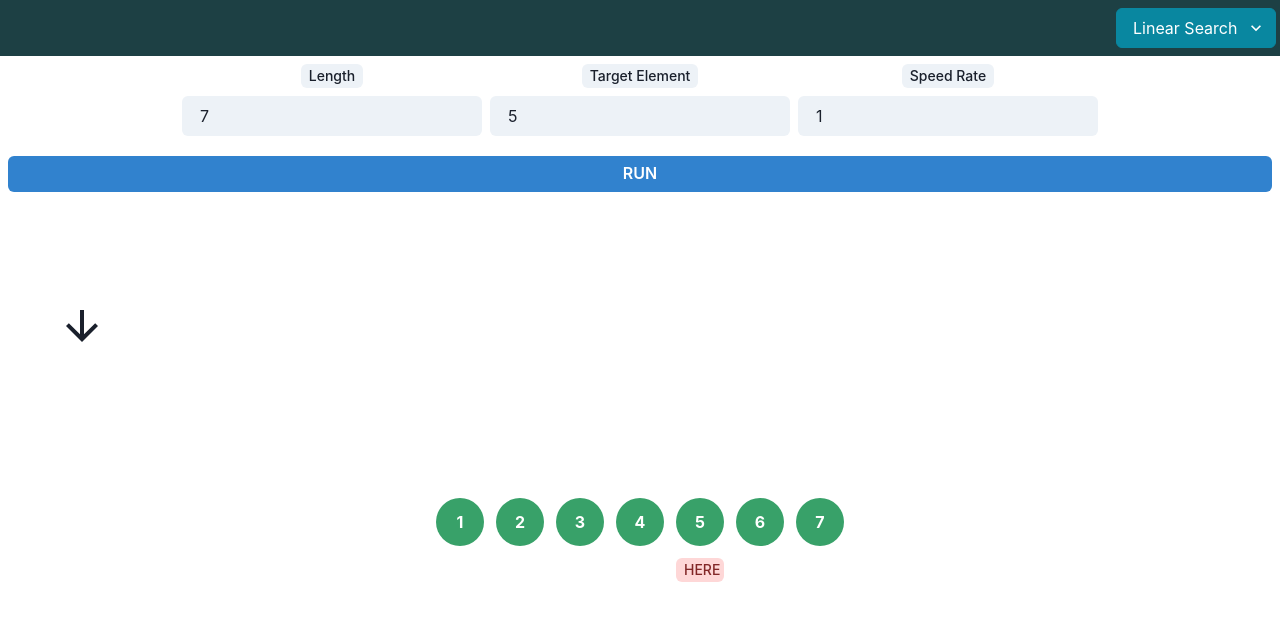
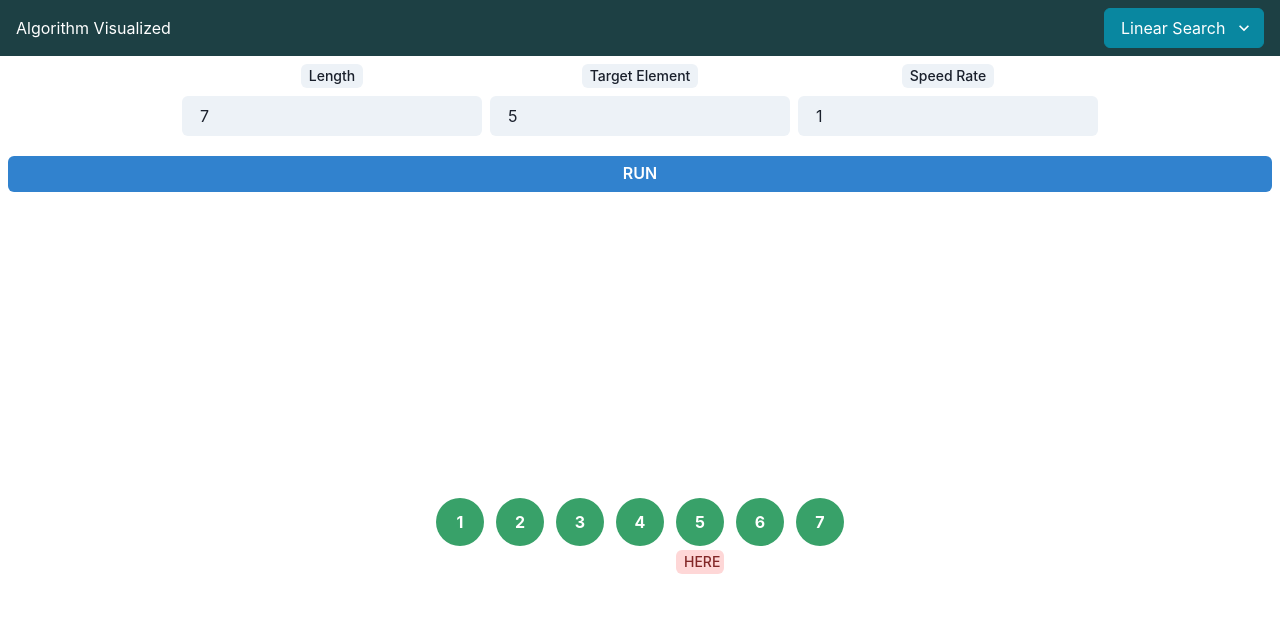
Before and after one commit to wlcharlie/algo-visual, a React (Create React App) app: page /linear-search in a window 1280 px wide. Shown: the top 620 px of the page. Built offline with nearby package versions, Linux system fonts and the light colour scheme.

Commit message:
[fix] bug

```diff
--- a/src/components/Header.js
+++ b/src/components/Header.js
@@ -1,11 +1,12 @@
 import { useNavigate, useLocation } from "react-router-dom"
-import { Select, Stack, HStack } from "@chakra-ui/react"
+import { Select, Stack, HStack, Text } from "@chakra-ui/react"
 
 export default function Header() {
   const navigate = useNavigate()
   const location = useLocation()
   return (
-    <HStack width="100%" height="7vh" bg="teal.900" align="center" justify="flex-end" p={1}>
+    <HStack width="100%" height="7vh" bg="teal.900" align="center" justify="space-between" p={4}>
+      <Text color="white">Algorithm Visualized</Text>
       <Stack width={40}>
         <Select
           bg="cyan.700"
--- a/src/components/linear-search/CircleElement.js
+++ b/src/components/linear-search/CircleElement.js
@@ -6,7 +6,7 @@ const ELE_AREA_ARGUS = 12
 
 const AnimatedCircle = animated(Circle)
 
-export default function CircleElement({ element }) {
+export default function CircleElement({ element, index }) {
   const { colors } = useTheme()
 
   const colorControl = useCallback(
@@ -23,21 +23,27 @@ export default function CircleElement({ element }) {
   })
 
   return (
-    <VStack position="relative" ref={element.ref}>
     <AnimatedCircle
       style={{ ...scaleSpring, ...bgSpring }}
       width={ELE_AREA_ARGUS}
       height={ELE_AREA_ARGUS}
       color="white"
       fontWeight="bolder"
+      position="relative"
+      zIndex={999 - index}
+      ref={element.ref}
     >
       {element.value}
-      </AnimatedCircle>
       {element.isTarget && (
-        <Tag position="absolute" bottom={-(ELE_AREA_ARGUS / 2) - 3} colorScheme="red">
+        <Tag
+          position="absolute"
+          bottom={-(ELE_AREA_ARGUS / 2) - 1}
+          colorScheme="red"
+          zIndex={999 - index}
+        >
           HERE
         </Tag>
       )}
-    </VStack>
+    </AnimatedCircle>
   )
 }
--- a/src/pages/binary-search/index.js
+++ b/src/pages/binary-search/index.js
@@ -29,6 +29,7 @@ export default function BinarySearchPage() {
     const target = getTarget()
 
     setElements(initElementsArray(length, target))
+    setLogSet([{ left: 1, right: length, middle: Math.floor((length + 1) / 2), value: target }])
   }
 
   const RunningProcess = async () => {
@@ -68,10 +69,10 @@ export default function BinarySearchPage() {
         if (i === set.length - 1) {
           setIsReady(false)
         }
-      }, (i === 0 ? 1000 : 1000 * i) / speedRate)
+      }, (i === 0 ? 1000 : 1000 * (i + 1)) / speedRate)
 
       if (target === middle) {
-        setLogSet(set)
+        setLogSet(prev => [...prev, ...set])
         break
       }
     }
@@ -112,8 +113,6 @@ export default function BinarySearchPage() {
         position="relative"
         flexWrap="wrap"
       >
-        {/* <Pointer position={arrowPosition} ref={arrowRef} /> */}
-
         {elements.map(ele => (
           <CircleElement key={ele.value} element={ele} />
         ))}
--- a/src/pages/linear-search/index.js
+++ b/src/pages/linear-search/index.js
@@ -19,7 +19,7 @@ export default function LinearSearchPage() {
   const arrowRef = useRef()
   const [isReady, setIsReady] = useState(false)
   const [elements, setElements] = useState(() => initElementsArray())
-  const [arrowPosition, setArrowPosition] = useState({ x: 50, y: 50 })
+  const [arrowPosition, setArrowPosition] = useState({ x: -50, y: 0 })
 
   const SettingView = () => {
     const { getLength, getTarget } = variabelRef.current
@@ -41,8 +41,10 @@ export default function LinearSearchPage() {
       const top = ref.current.offsetTop
       const left = ref.current.offsetLeft
       const positionX = left
-      const positionY = top - arrowHeight
-      setTimeout(() => {
+      const positionY = top - arrowHeight < top ? top - arrowHeight : 0
+
+      setTimeout(
+        () => {
           setElements(prev =>
             prev.map((ele, eleIndex) => {
               if (eleIndex === i && target !== i + 1 && i === elements.length - 1) {
@@ -65,7 +67,9 @@ export default function LinearSearchPage() {
           if (i === elements.length - 1 || i + 1 === target) {
             setIsReady(false)
           }
-      }, (1000 * i) / speedRate)
+        },
+        i === 0 ? 1000 : (1000 * (i + 1)) / speedRate
+      )
 
       if (target === i + 1) {
         break
@@ -105,8 +109,8 @@ export default function LinearSearchPage() {
       >
         <Pointer position={arrowPosition} ref={arrowRef} />
 
-        {elements.map(ele => (
-          <CircleElement key={ele.value} element={ele} />
+        {elements.map((ele, index) => (
+          <CircleElement key={ele.value} element={ele} index={index} />
         ))}
       </Flex>
     </Flex>
```
Also changed, not shown: src/components/binary-search/Pointer.js (deleted, +0 -24 lines). Lines whose indentation alone changed are shown as unchanged.
